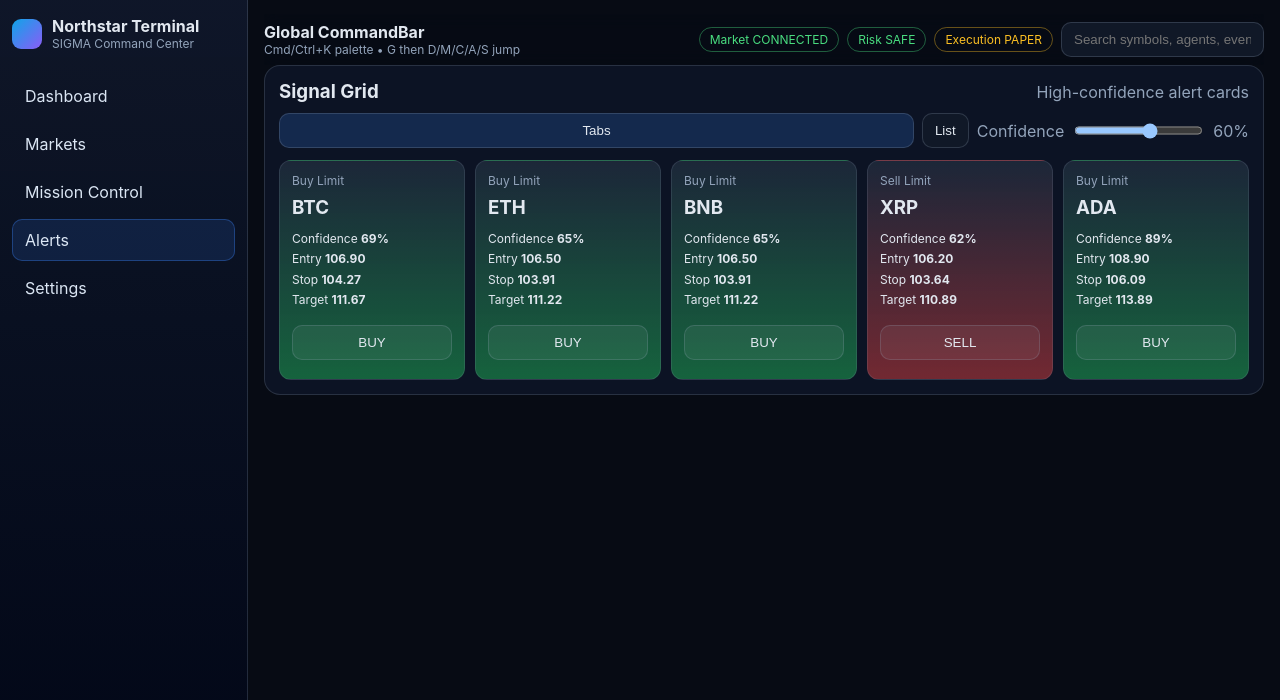
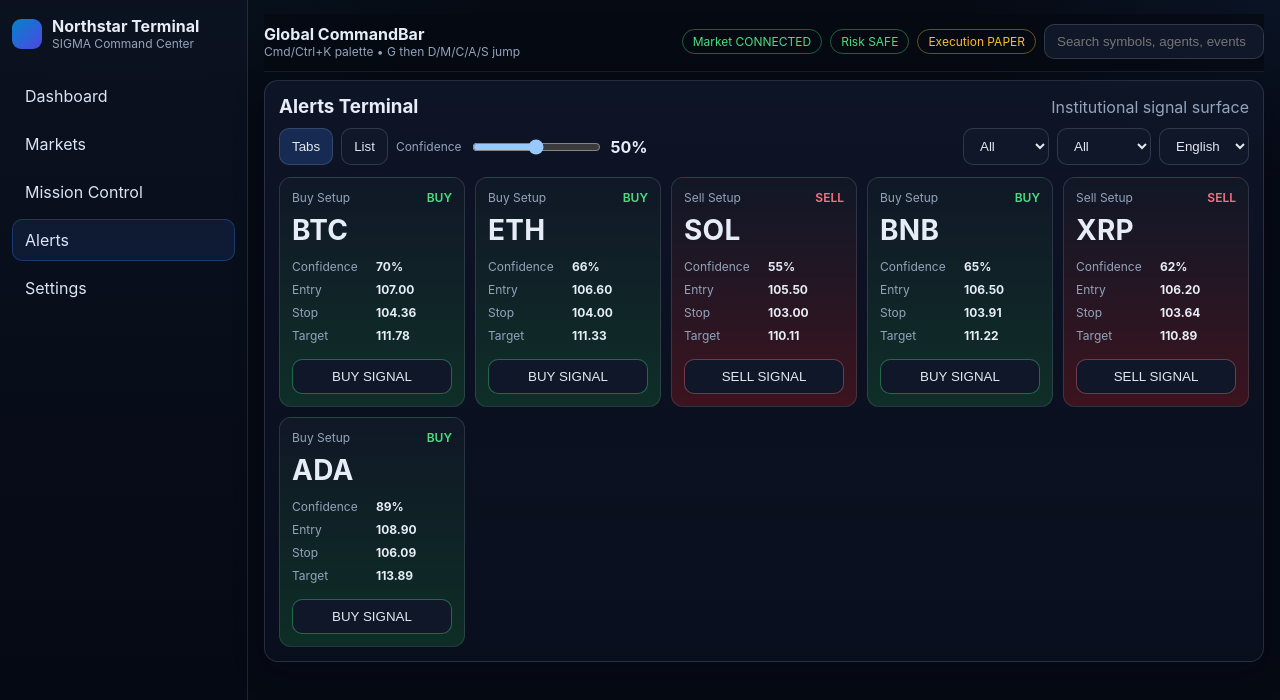
Before and after one commit to Kainiko943/hfh, a React (Vite) app: page /alerts in a window 1280 px wide. Shown: the top 700 px of the page. Built offline with nearby package versions, Linux system fonts and the light colour scheme.

Commit message:
feat: harden alerts and mission control to enterprise terminal style

```diff
--- a/src/pages/AlertsPage.tsx
+++ b/src/pages/AlertsPage.tsx
@@ -2,51 +2,79 @@
 import { CardShell } from '../components/CardShell'
 import { marketStore } from '../state/mockStream'
 
-function SignalCard({ symbol, confidence, side }: { symbol: string; confidence: number; side: 'BUY' | 'SELL' }) {
-  const buy = side === 'BUY'
+type Side = 'BUY' | 'SELL'
+
+function AlertSignalCard({ symbol, confidence, side }: { symbol: string; confidence: number; side: Side }) {
+  const tone = side === 'BUY'
+  const sideColor = tone ? '#4ade80' : '#fb7185'
+  const header = tone ? 'Buy Setup' : 'Sell Setup'
+
   return (
-    <article style={{
-      border: '1px solid rgba(148,163,184,.16)', borderRadius: 12, padding: 12,
-      background: `linear-gradient(180deg, rgba(30,41,59,.9), ${buy ? 'rgba(34,197,94,.45)' : 'rgba(239,68,68,.45)'})`,
-      minHeight: 220,
-    }}>
-      <div className="muted" style={{ fontSize: 12 }}>{buy ? 'Buy Limit' : 'Sell Limit'}</div>
-      <h3 style={{ margin: '8px 0 10px' }}>{symbol}</h3>
-      <div style={{ fontSize: 12, lineHeight: 1.7 }}>
-        <div>Confidence <strong>{confidence}%</strong></div>
-        <div>Entry <strong>{(100 + confidence / 10).toFixed(2)}</strong></div>
-        <div>Stop <strong>{(98 + confidence / 11).toFixed(2)}</strong></div>
-        <div>Target <strong>{(104 + confidence / 9).toFixed(2)}</strong></div>
+    <article
+      style={{
+        border: '1px solid rgba(148,163,184,.2)',
+        borderRadius: 12,
+        padding: 12,
+        minHeight: 224,
+        background: `linear-gradient(180deg, rgba(17,24,39,.92) 0%, ${tone ? 'rgba(22,101,52,.36)' : 'rgba(153,27,27,.34)'} 100%)`,
+      }}
+    >
+      <div style={{ display: 'flex', justifyContent: 'space-between', fontSize: 12 }}>
+        <span className="muted">{header}</span>
+        <span style={{ color: sideColor, fontWeight: 600 }}>{side}</span>
       </div>
-      <button className="btn" style={{ width: '100%', marginTop: 14, background: 'rgba(255,255,255,.06)' }}>{side}</button>
+      <h3 style={{ margin: '8px 0 12px', fontSize: 28, letterSpacing: '.01em' }}>{symbol}</h3>
+
+      <div style={{ display: 'grid', gridTemplateColumns: '1fr 1fr', gap: 8, fontSize: 12 }}>
+        <div className="muted">Confidence</div><strong>{confidence}%</strong>
+        <div className="muted">Entry</div><strong>{(100 + confidence / 10).toFixed(2)}</strong>
+        <div className="muted">Stop</div><strong>{(98 + confidence / 11).toFixed(2)}</strong>
+        <div className="muted">Target</div><strong>{(104 + confidence / 9).toFixed(2)}</strong>
+      </div>
+
+      <button className="btn" style={{ width: '100%', marginTop: 16, borderColor: sideColor + '66' }}>{side} SIGNAL</button>
     </article>
   )
 }
 
 export function AlertsPage() {
   const symbols = useSyncExternalStore(marketStore.subscribe, marketStore.getSnapshot)
-  const [mode, setMode] = useState<'Tabs' | 'List'>('Tabs')
-  const [confidenceFilter, setConfidenceFilter] = useState(60)
+  const [viewMode, setViewMode] = useState<'Tabs' | 'List'>('Tabs')
+  const [confidenceMin, setConfidenceMin] = useState(50)
+  const [assetClass, setAssetClass] = useState('All')
+  const [status, setStatus] = useState('All')
 
-  const cards = useMemo(() => symbols.slice(0, 10).map((s, i) => ({
-    symbol: s.symbol.replace('USDT', ''),
-    confidence: Math.max(20, Math.min(95, Math.round(55 + s.change24h * 12 + i * 2))),
-    side: (s.change24h >= 0 ? 'BUY' : 'SELL') as 'BUY' | 'SELL',
-  })).filter((c) => c.confidence >= confidenceFilter), [symbols, confidenceFilter])
+  const cards = useMemo(
+    () =>
+      symbols
+        .slice(0, 10)
+        .map((s, i) => ({
+          symbol: s.symbol.replace('USDT', ''),
+          confidence: Math.max(20, Math.min(95, Math.round(56 + s.change24h * 12 + i * 1.8))),
+          side: (s.change24h >= 0 ? 'BUY' : 'SELL') as Side,
+        }))
+        .filter((c) => c.confidence >= confidenceMin),
+    [symbols, confidenceMin],
+  )
 
   return (
     <div className="page-grid">
-      <CardShell title="Signal Grid" action={<span className="muted">High-confidence alert cards</span>}>
-        <div style={{ display: 'grid', gridTemplateColumns: '1fr auto auto auto auto', gap: 8, marginBottom: 12 }}>
-          <button className="btn" onClick={() => setMode('Tabs')} style={{ background: mode === 'Tabs' ? 'rgba(59,130,246,.2)' : undefined }}>Tabs</button>
-          <button className="btn" onClick={() => setMode('List')} style={{ background: mode === 'List' ? 'rgba(59,130,246,.2)' : undefined }}>List</button>
-          <label className="muted" style={{ alignSelf: 'center' }}>Confidence</label>
-          <input type="range" min={0} max={100} value={confidenceFilter} onChange={(e) => setConfidenceFilter(Number(e.target.value))} />
-          <div className="muted" style={{ alignSelf: 'center' }}>{confidenceFilter}%</div>
+      <CardShell title="Alerts Terminal" action={<span className="muted">Institutional signal surface</span>}>
+        <div style={{ display: 'grid', gridTemplateColumns: 'auto auto 1fr auto auto auto', gap: 8, marginBottom: 12 }}>
+          <button className="btn" onClick={() => setViewMode('Tabs')} style={{ background: viewMode === 'Tabs' ? 'rgba(59,130,246,.22)' : undefined }}>Tabs</button>
+          <button className="btn" onClick={() => setViewMode('List')} style={{ background: viewMode === 'List' ? 'rgba(59,130,246,.22)' : undefined }}>List</button>
+          <div style={{ display: 'flex', alignItems: 'center', gap: 8 }}>
+            <span className="muted" style={{ fontSize: 12 }}>Confidence</span>
+            <input type="range" min={0} max={100} value={confidenceMin} onChange={(e) => setConfidenceMin(Number(e.target.value))} />
+            <strong style={{ minWidth: 46 }}>{confidenceMin}%</strong>
+          </div>
+          <select className="select" value={assetClass} onChange={(e) => setAssetClass(e.target.value)}><option>All</option><option>FX</option><option>Crypto</option><option>Index</option></select>
+          <select className="select" value={status} onChange={(e) => setStatus(e.target.value)}><option>All</option><option>Live</option><option>Queued</option><option>Closed</option></select>
+          <select className="select"><option>English</option></select>
         </div>
 
-        <div style={{ display: 'grid', gridTemplateColumns: 'repeat(5, minmax(180px,1fr))', gap: 10 }}>
-          {cards.map((c) => <SignalCard key={c.symbol} symbol={c.symbol} confidence={c.confidence} side={c.side} />)}
+        <div style={{ display: 'grid', gridTemplateColumns: 'repeat(5, minmax(170px,1fr))', gap: 10 }}>
+          {cards.map((c) => <AlertSignalCard key={c.symbol} symbol={c.symbol} confidence={c.confidence} side={c.side} />)}
         </div>
       </CardShell>
     </div>
--- a/src/styles.css
+++ b/src/styles.css
@@ -3,30 +3,111 @@
   font-family: Inter, system-ui, Arial, sans-serif;
 }
 * { box-sizing: border-box; }
-html, body, #root { margin: 0; min-height: 100%; background: #070b14; color: #e2e8f0; }
+html, body, #root {
+  margin: 0;
+  min-height: 100%;
+  background:
+    radial-gradient(1000px 500px at 10% -10%, rgba(14, 165, 233, 0.08), transparent 40%),
+    radial-gradient(700px 400px at 100% 0%, rgba(59,130,246,0.08), transparent 45%),
+    #060a13;
+  color: #e6edf7;
+}
 a { color: inherit; text-decoration: none; }
+
 .shell { min-height: 100vh; display: grid; grid-template-columns: 248px 1fr; }
-.sidebar { border-right: 1px solid rgba(148,163,184,.22); padding: 16px 12px; background: linear-gradient(180deg, rgba(15,23,42,.92), rgba(2,6,23,.95)); }
+.sidebar {
+  border-right: 1px solid rgba(148,163,184,.18);
+  padding: 16px 12px;
+  background: linear-gradient(180deg, rgba(12,18,32,.96), rgba(4,8,18,.98));
+}
 .brand { display: flex; gap: 10px; align-items: center; margin-bottom: 24px; }
-.brand-mark { width: 30px; height: 30px; border-radius: 9px; background: linear-gradient(135deg,#0ea5e9,#8b5cf6); }
-.nav-link { display:block; padding:10px 12px; border-radius:10px; border:1px solid transparent; margin-bottom:6px; color:#dbe6f4; }
-.nav-link.active, .nav-link:hover { background: rgba(59,130,246,.14); border-color: rgba(59,130,246,.35); }
+.brand-mark { width: 30px; height: 30px; border-radius: 9px; background: linear-gradient(135deg,#0284c7,#4f46e5); }
+
+.nav-link {
+  display:block; padding:10px 12px; border-radius:10px;
+  border:1px solid transparent; margin-bottom:6px; color:#d9e5f4;
+}
+.nav-link.active,
+.nav-link:hover { background: rgba(59,130,246,.11); border-color: rgba(59,130,246,.3); }
+
 .main { padding: 14px 16px 18px; }
-.command-bar { display:flex; justify-content:space-between; gap:12px; align-items:center; position: sticky; top:0; z-index:10; backdrop-filter: blur(8px); background: rgba(7,11,20,.7); padding:8px 0; }
+.command-bar {
+  display:flex; justify-content:space-between; gap:12px; align-items:center;
+  position: sticky; top:0; z-index:20;
+  backdrop-filter: blur(8px);
+  background: rgba(6,10,19,.78);
+  border-bottom: 1px solid rgba(148,163,184,.12);
+  padding:10px 0 12px;
+  margin-bottom: 8px;
+}
 .command-right { display:flex; gap:8px; align-items:center; }
-.input, .select, .btn { background:#101827; color:#e2e8f0; border:1px solid rgba(148,163,184,.24); border-radius:10px; padding:9px 12px; }
-.btn { cursor:pointer; }
+
+.input, .select, .btn {
+  background:#0f1728;
+  color:#e2e8f0;
+  border:1px solid rgba(148,163,184,.24);
+  border-radius:10px;
+  padding:9px 12px;
+}
+.input:focus, .select:focus, .btn:focus {
+  outline: 2px solid rgba(56,189,248,.45);
+  outline-offset: 1px;
+}
+.btn { cursor:pointer; transition: all .18s ease; }
+.btn:hover:not(:disabled) { border-color: rgba(56,189,248,.45); }
+.btn:disabled { opacity: .45; cursor: not-allowed; }
+
 .page-grid { display:grid; gap:14px; }
-.card { background: rgba(15,23,42,.74); border:1px solid rgba(148,163,184,.2); border-radius:16px; padding:14px; }
+.card {
+  background: linear-gradient(180deg, rgba(15,23,42,.84), rgba(10,16,32,.78));
+  border:1px solid rgba(148,163,184,.2);
+  border-radius:14px;
+  padding:14px;
+  box-shadow: 0 10px 28px rgba(2,6,23,.34);
+}
+
 .muted { color:#93a4bb; }
-.pill { display:inline-flex; gap:6px; align-items:center; border:1px solid rgba(148,163,184,.25); border-radius:999px; padding:4px 10px; font-size:12px; }
+.pill {
+  display:inline-flex; gap:6px; align-items:center;
+  border:1px solid rgba(148,163,184,.25);
+  border-radius:999px; padding:4px 10px; font-size:12px;
+}
 .spark { width: 120px; height: 34px; }
+
 .table { width:100%; border-collapse: collapse; }
-.table th,.table td { text-align:left; padding:9px 8px; border-bottom:1px solid rgba(148,163,184,.12); font-size: 13px; }
-.drawer-backdrop { position:fixed; inset:0; background: rgba(2,6,23,.5); display:flex; justify-content:flex-end; }
-.drawer { width: 380px; max-width:95vw; height:100%; background:#0c1424; border-left:1px solid rgba(148,163,184,.24); padding:14px; overflow:auto; }
-.ticker { overflow:hidden; border:1px solid rgba(148,163,184,.2); border-radius:12px; margin-bottom:14px; }
-.ticker-track { white-space: nowrap; display:inline-flex; gap:24px; animation: ticker 24s linear infinite; padding:10px 0; }
+.table th,.table td {
+  text-align:left; padding:9px 8px;
+  border-bottom:1px solid rgba(148,163,184,.12);
+  font-size: 13px;
+}
+.table th { color: #9fb1ca; font-weight: 600; letter-spacing: .02em; }
+
+.drawer-backdrop {
+  position:fixed; inset:0; background: rgba(2,6,23,.54);
+  display:flex; justify-content:flex-end;
+}
+.drawer {
+  width: 420px; max-width:95vw; height:100%;
+  background:#0a1222;
+  border-left:1px solid rgba(148,163,184,.24);
+  padding:14px; overflow:auto;
+}
+
+.ticker {
+  overflow:hidden; border:1px solid rgba(148,163,184,.2);
+  border-radius:12px; margin-bottom:14px;
+  background: rgba(15,23,42,.5);
+}
+.ticker-track {
+  white-space: nowrap; display:inline-flex; gap:24px;
+  animation: ticker 24s linear infinite; padding:10px 0;
+}
 @keyframes ticker { from { transform: translateX(0); } to { transform: translateX(-50%); } }
+
+.h-sep { height: 1px; background: rgba(148,163,184,.14); margin: 10px 0; }
+.kpi-value { font-size: 40px; font-weight: 700; letter-spacing: .01em; }
+.log-row { border-left: 2px solid rgba(59,130,246,.55); padding: 8px 10px; margin-bottom: 6px; background: rgba(2,6,23,.33); border-radius: 4px; }
+
 @media (prefers-reduced-motion: reduce) { * { animation: none !important; transition: none !important; } }
+@media (max-width: 1280px) { .command-right .input { width: 220px; } }
 @media (max-width: 1080px) { .shell { grid-template-columns:1fr; } .sidebar { display:none; } }
```
Also changed, not shown: src/pages/MissionControlPage.tsx (+41 -18 lines).
